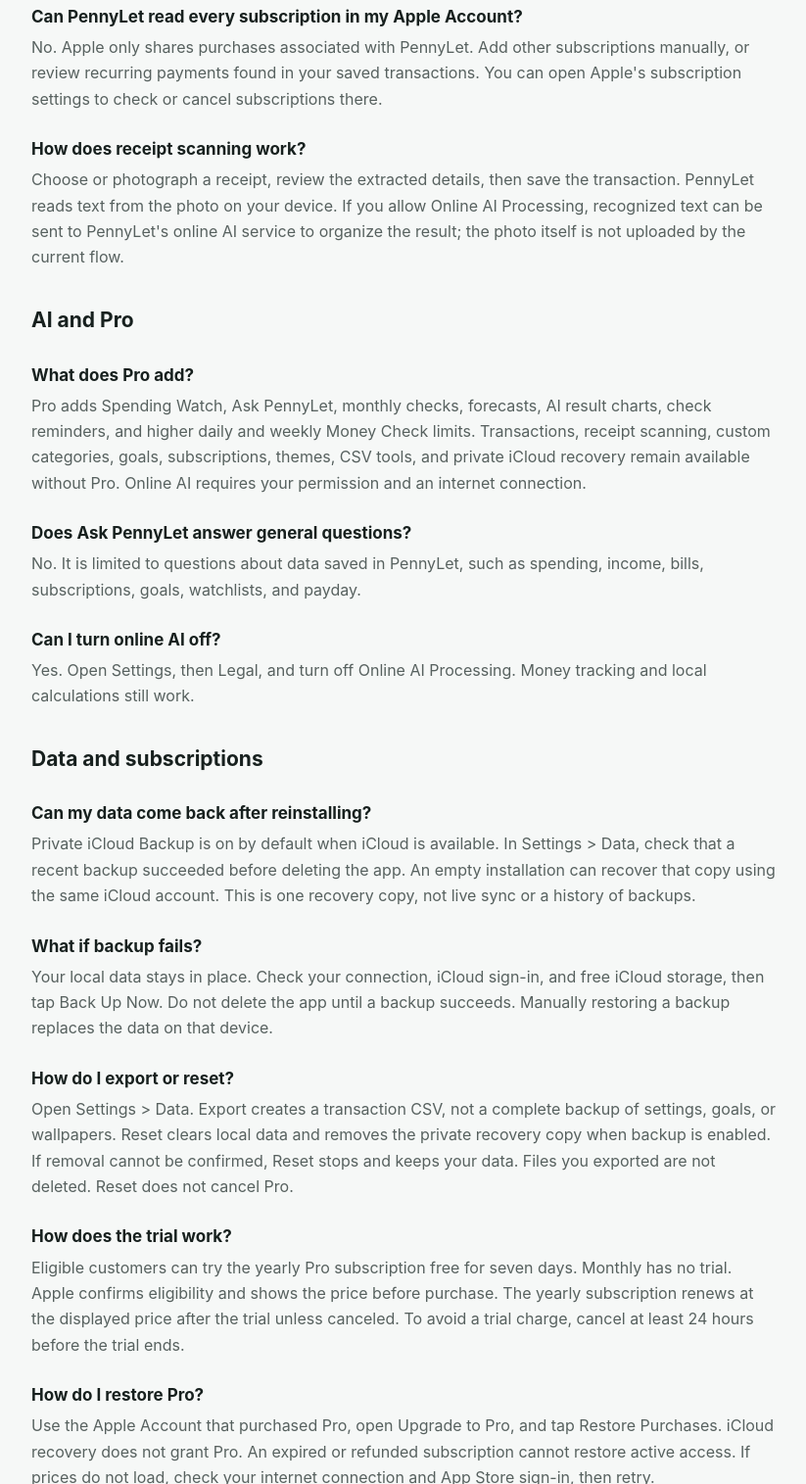
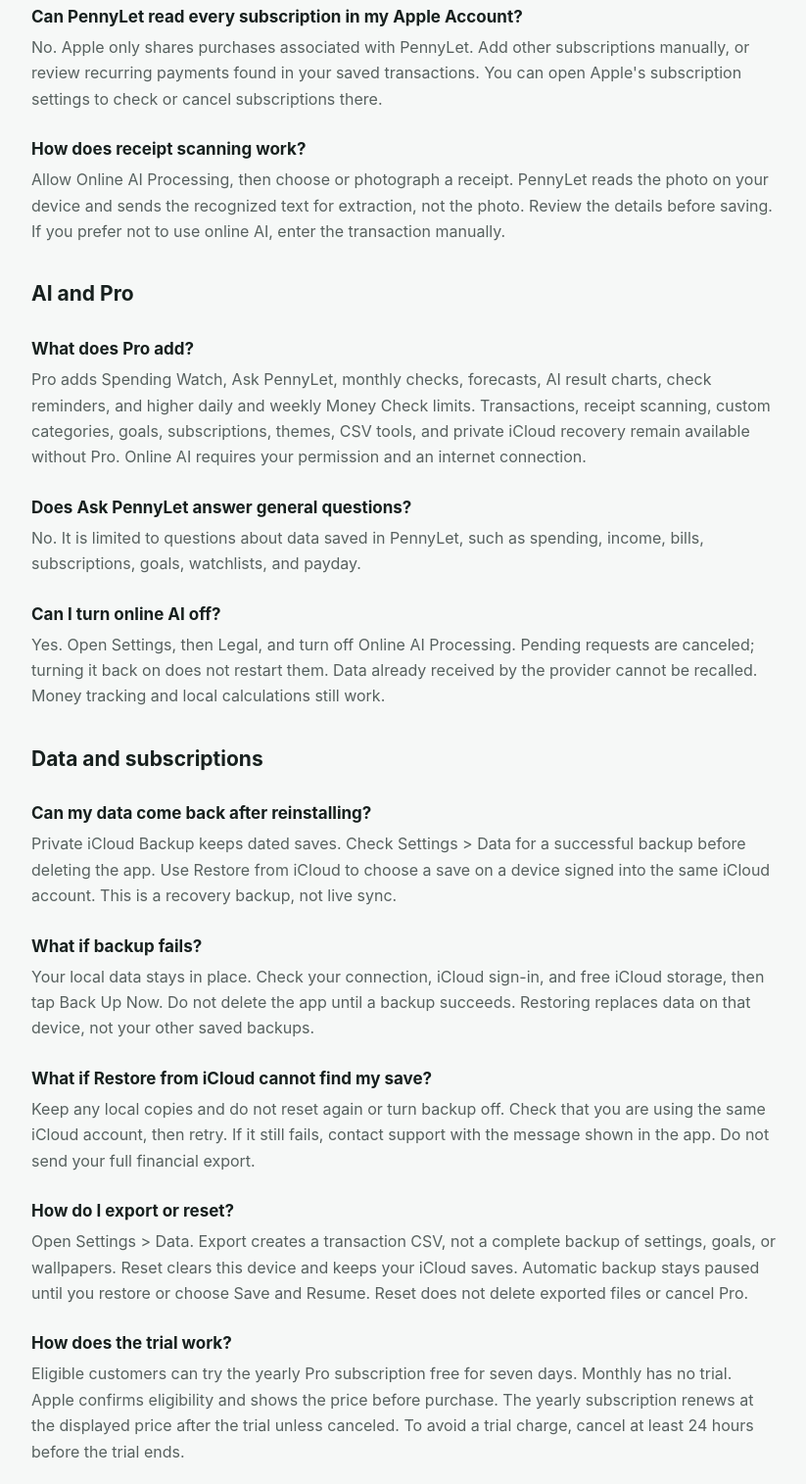
Before and after one commit to tomorintakamatsu/pennylet-pages, a plain HTML site: page index.html in a window 1280 px wide. Shown: the part 1285-2800 px from the top of the page at 98% size, without its empty margins (228-1051 px from the left). Drawn offline with Linux system fonts and the light colour scheme.

Commit message:
Clarify AI consent, receipt processing, and iCloud backup disclosures

```diff
--- a/index.html
+++ b/index.html
@@ -29,7 +29,7 @@
       <div class="brand">PennyLet</div>
       <h1>Support</h1>
       <p>Simple help for PennyLet on iPhone and iPad.</p>
-      <p>Updated September 10, 2026.</p>
+      <p>Updated November 6, 2026.</p>
     </header>
     <main>
       <div class="contact"><p>Need help? Email <a href="mailto:f32pluspai@gmail.com">f32pluspai@gmail.com</a>.</p></div>
@@ -58,7 +58,7 @@
       <p>No. Apple only shares purchases associated with PennyLet. Add other subscriptions manually, or review recurring payments found in your saved transactions. You can open Apple's subscription settings to check or cancel subscriptions there.</p>
 
       <h3>How does receipt scanning work?</h3>
-      <p>Choose or photograph a receipt, review the extracted details, then save the transaction. PennyLet reads text from the photo on your device. If you allow Online AI Processing, recognized text can be sent to PennyLet's online AI service to organize the result; the photo itself is not uploaded by the current flow.</p>
+      <p>Allow Online AI Processing, then choose or photograph a receipt. PennyLet reads the photo on your device and sends the recognized text for extraction, not the photo. Review the details before saving. If you prefer not to use online AI, enter the transaction manually.</p>
 
       <h2>AI and Pro</h2>
       <h3>What does Pro add?</h3>
@@ -68,17 +68,20 @@
       <p>No. It is limited to questions about data saved in PennyLet, such as spending, income, bills, subscriptions, goals, watchlists, and payday.</p>
 
       <h3>Can I turn online AI off?</h3>
-      <p>Yes. Open Settings, then Legal, and turn off Online AI Processing. Money tracking and local calculations still work.</p>
+      <p>Yes. Open Settings, then Legal, and turn off Online AI Processing. Pending requests are canceled; turning it back on does not restart them. Data already received by the provider cannot be recalled. Money tracking and local calculations still work.</p>
 
       <h2>Data and subscriptions</h2>
       <h3>Can my data come back after reinstalling?</h3>
-      <p>Private iCloud Backup is on by default when iCloud is available. In Settings &gt; Data, check that a recent backup succeeded before deleting the app. An empty installation can recover that copy using the same iCloud account. This is one recovery copy, not live sync or a history of backups.</p>
+      <p>Private iCloud Backup keeps dated saves. Check Settings &gt; Data for a successful backup before deleting the app. Use Restore from iCloud to choose a save on a device signed into the same iCloud account. This is a recovery backup, not live sync.</p>
 
       <h3>What if backup fails?</h3>
-      <p>Your local data stays in place. Check your connection, iCloud sign-in, and free iCloud storage, then tap Back Up Now. Do not delete the app until a backup succeeds. Manually restoring a backup replaces the data on that device.</p>
+      <p>Your local data stays in place. Check your connection, iCloud sign-in, and free iCloud storage, then tap Back Up Now. Do not delete the app until a backup succeeds. Restoring replaces data on that device, not your other saved backups.</p>
+
+      <h3>What if Restore from iCloud cannot find my save?</h3>
+      <p>Keep any local copies and do not reset again or turn backup off. Check that you are using the same iCloud account, then retry. If it still fails, contact support with the message shown in the app. Do not send your full financial export.</p>
 
       <h3>How do I export or reset?</h3>
-      <p>Open Settings &gt; Data. Export creates a transaction CSV, not a complete backup of settings, goals, or wallpapers. Reset clears local data and removes the private recovery copy when backup is enabled. If removal cannot be confirmed, Reset stops and keeps your data. Files you exported are not deleted. Reset does not cancel Pro.</p>
+      <p>Open Settings &gt; Data. Export creates a transaction CSV, not a complete backup of settings, goals, or wallpapers. Reset clears this device and keeps your iCloud saves. Automatic backup stays paused until you restore or choose Save and Resume. Reset does not delete exported files or cancel Pro.</p>
 
       <h3>How does the trial work?</h3>
       <p>Eligible customers can try the yearly Pro subscription free for seven days. Monthly has no trial. Apple confirms eligibility and shows the price before purchase. The yearly subscription renews at the displayed price after the trial unless canceled. To avoid a trial charge, cancel at least 24 hours before the trial ends.</p>
```
Also changed, not shown: privacy/index.html (+5 -5 lines), support/index.html (+3 -3 lines).
